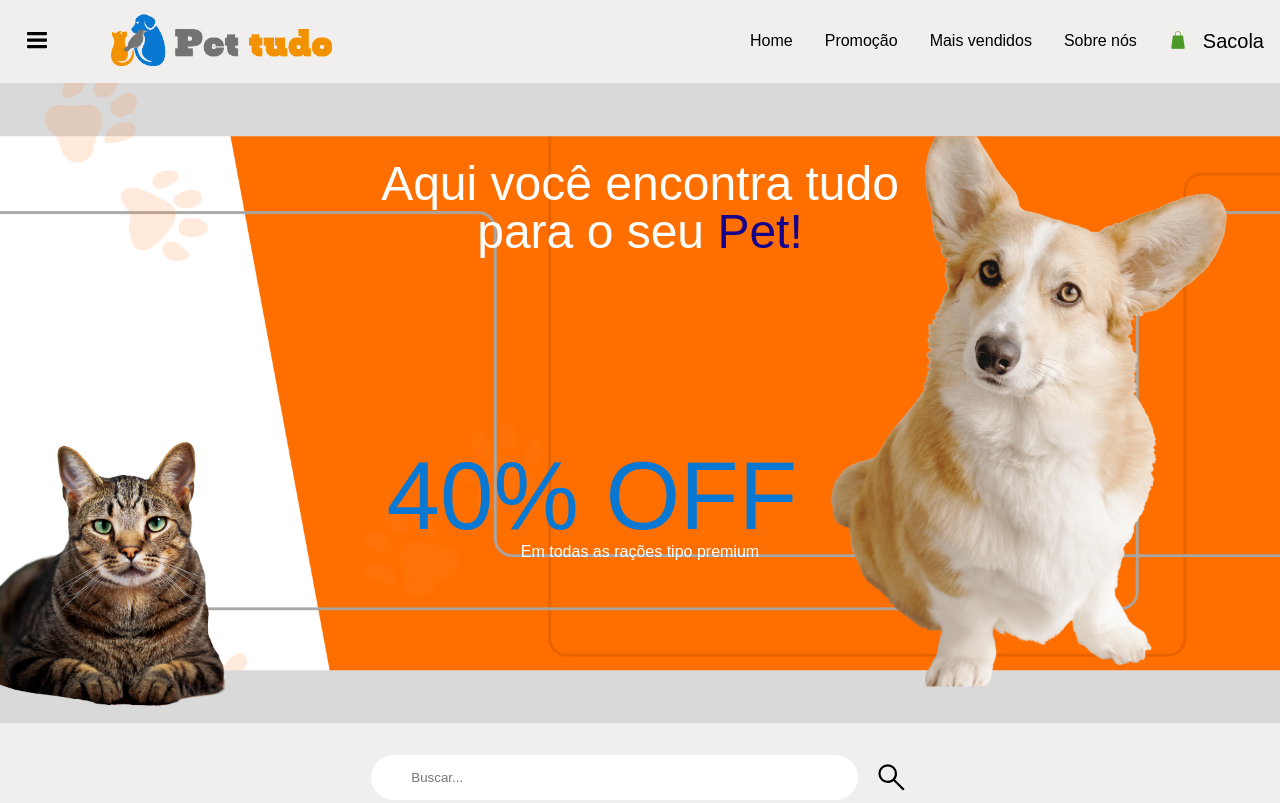
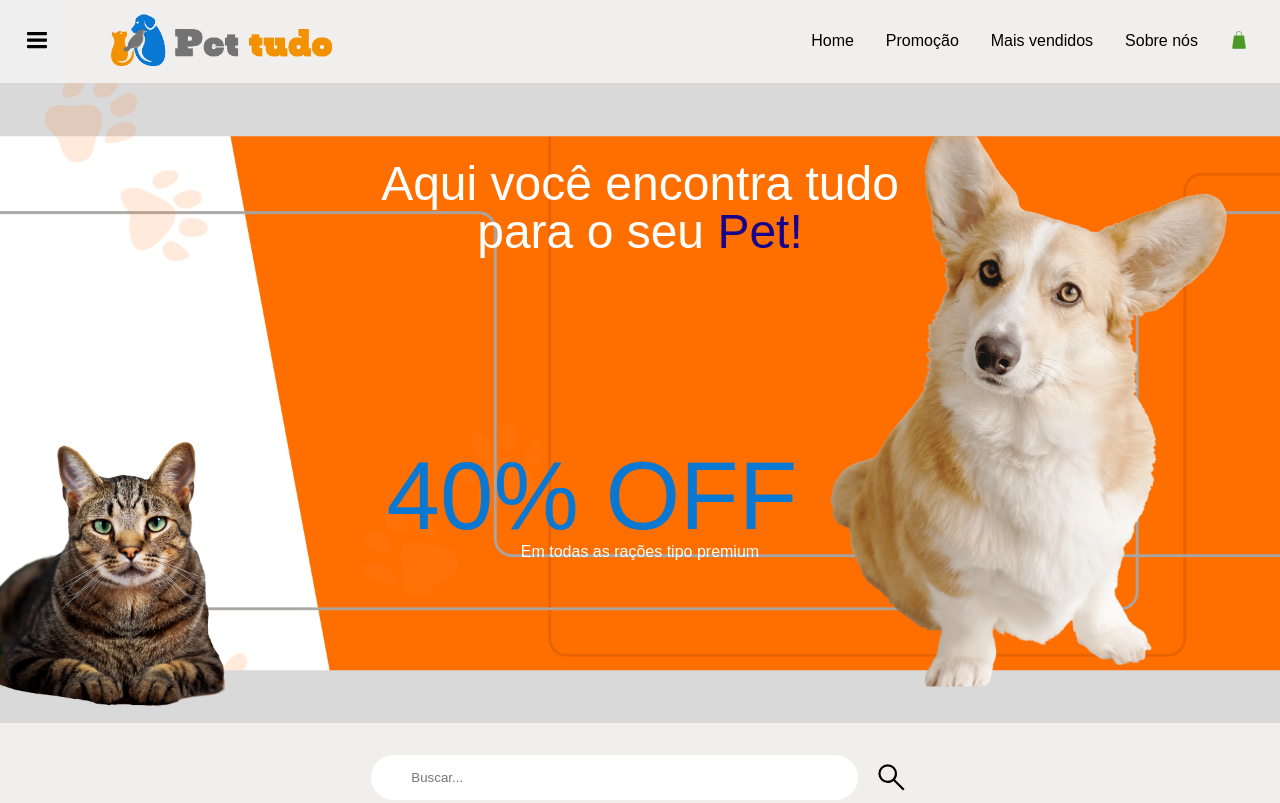
Before and after one commit to Gilson-Ferrer/e_commerce_petshop, a plain HTML site: page index.html in a window 1280 px wide. Shown: the top 803 px of the page. Drawn offline with Linux system fonts and the light colour scheme; a web font is replaced by a local one.

Commit message:
remoção de texto 'sacola'

```diff
--- a/index.html
+++ b/index.html
@@ -57,7 +57,6 @@
             </div>
             <div class="sacola">
                 <a href="./carrinho.html"><img src="./img/sacola_fr.png" alt="Icone de Sacola" class="sacola-icone"></a>
-                <p class="sacola-texto">Sacola</p>
             </div>
         </nav>
     </header>
```
Also changed, not shown: carrinho.html (+0 -1 lines), compra_realizada.html (+0 -1 lines), maisvendido.html (+0 -1 lines), promocao.html (+0 -1 lines), sobre_nos.html (+0 -1 lines).
